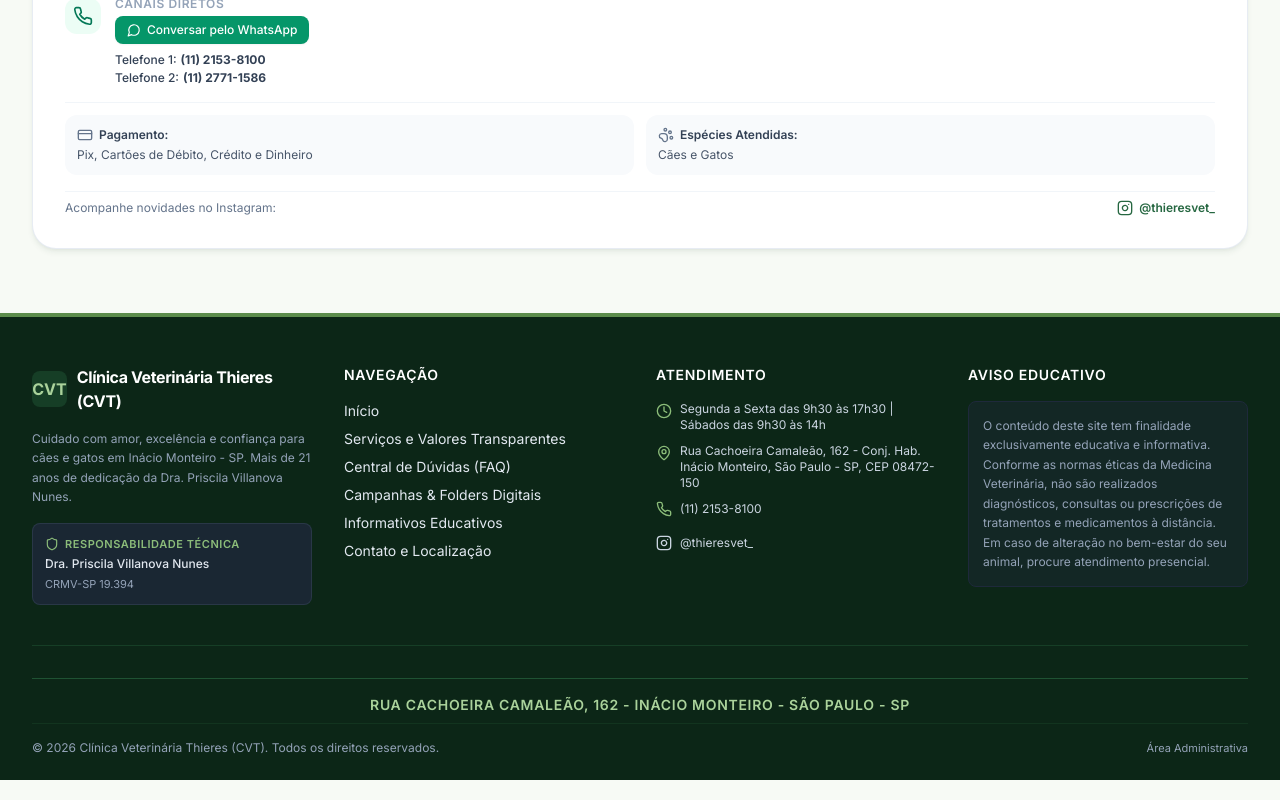
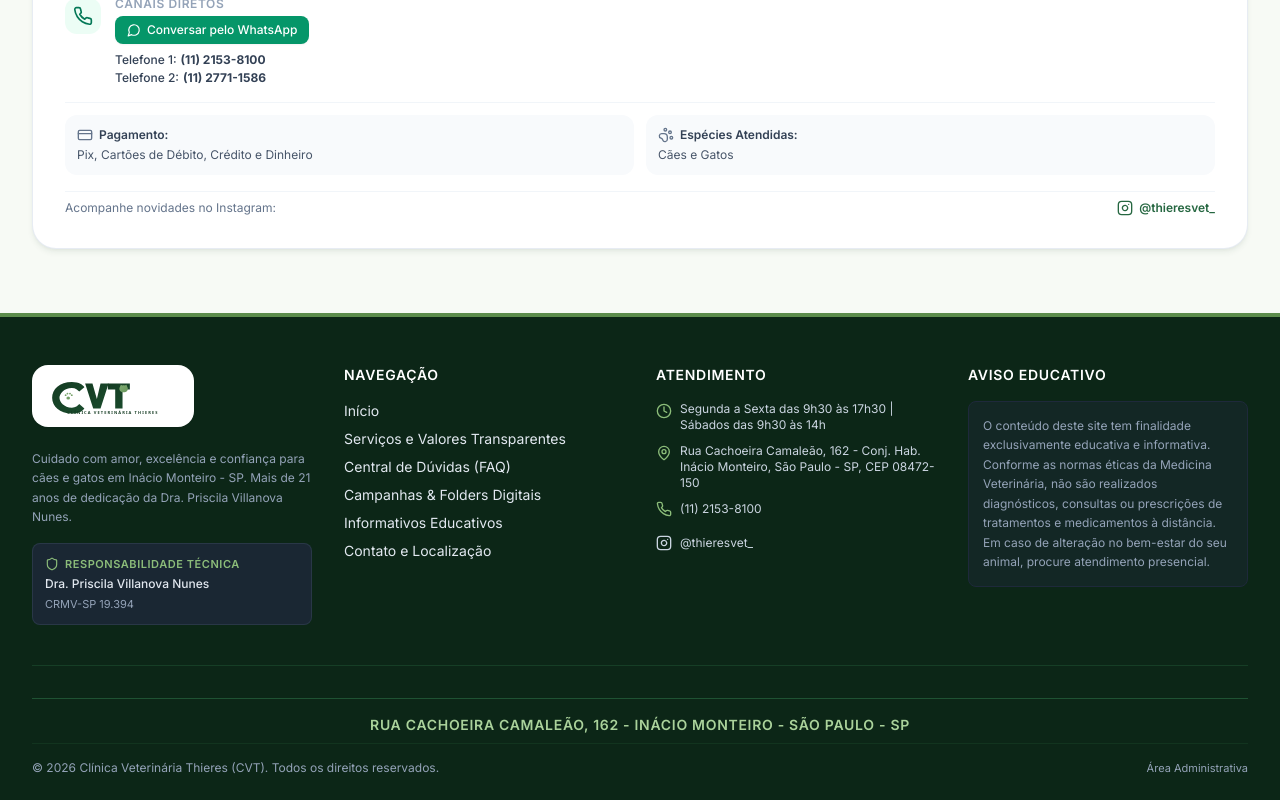
Before and after one commit to msjtec12/clinica_cvt, a Next.js app: page / in a window 1280 px wide. Shown: the part 3313-4113 px from the top of the page. Built offline with nearby package versions, Linux system fonts and the light colour scheme; no server answers; the database is empty.

Commit message:
style: adicionar logotipo oficial CVT no rodape

```diff
--- a/src/components/layout/Footer.tsx
+++ b/src/components/layout/Footer.tsx
@@ -24,14 +24,19 @@ export function Footer({ clinic }: FooterProps) {
         <div className="grid grid-cols-1 md:grid-cols-2 lg:grid-cols-4 gap-8 pb-10 border-b border-petrol-900">
           {/* Identidade e Responsável Técnico */}
           <div className="space-y-4">
-            <div className="flex items-center gap-2.5">
-              <div className="w-9 h-9 rounded-lg bg-petrol-900 text-turquoise-300 flex items-center justify-center font-bold">
-                CVT
+            <Link
+              href="/"
+              className="inline-block focus:outline-none focus:ring-2 focus:ring-turquoise-400 rounded-2xl"
+              aria-label={`Página inicial de ${clinicName}`}
+            >
+              <div className="bg-white px-3.5 py-2 rounded-2xl w-fit shadow-sm border border-white/20 hover:opacity-95 transition-opacity">
+                <img
+                  src={isFilled(clinic.logo) ? clinic.logo : "/images/logo-cvt.svg"}
+                  alt={clinicName}
+                  className="h-10 sm:h-11 w-auto object-contain"
+                />
               </div>
-              <span className="font-bold text-white text-base tracking-tight">
-                {clinicName}
-              </span>
-            </div>
+            </Link>
 
             <p className="text-xs text-slate-400 leading-relaxed">
               {isFilled(clinic.shortDescription)
```
